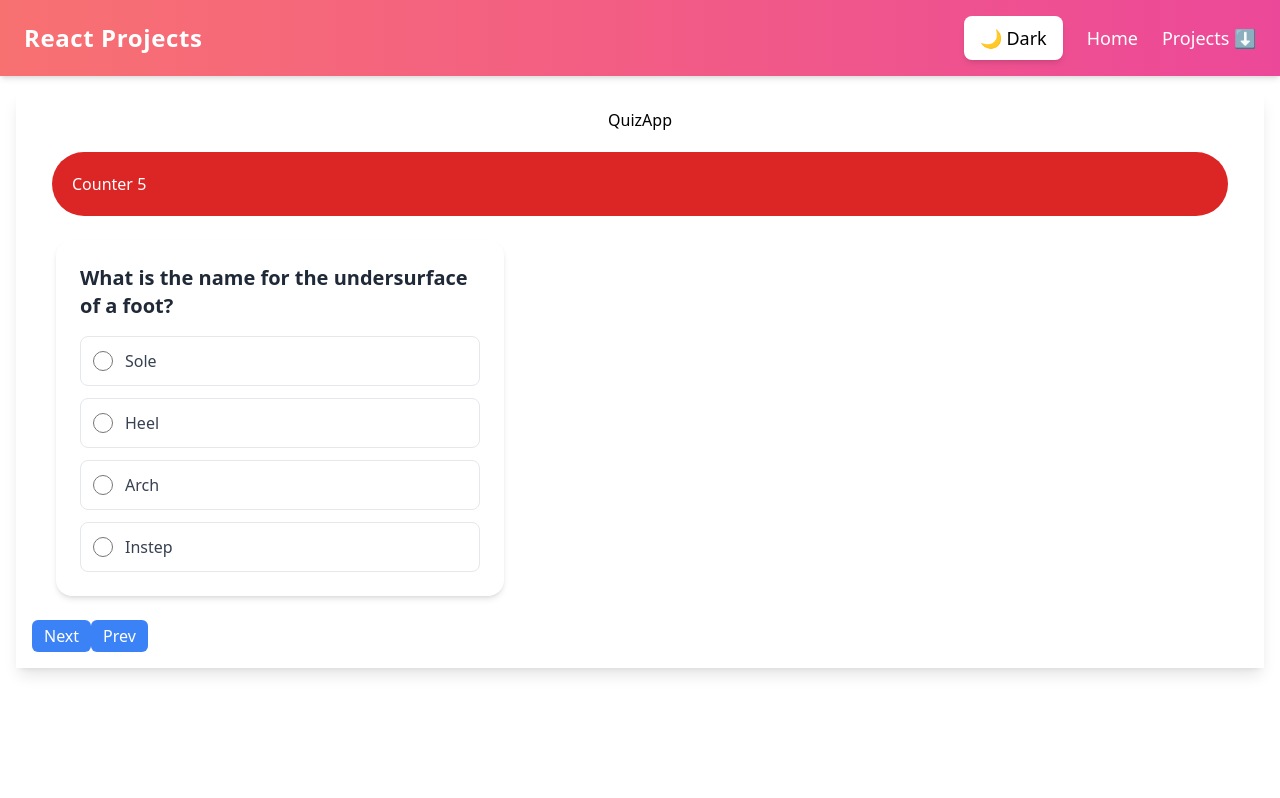
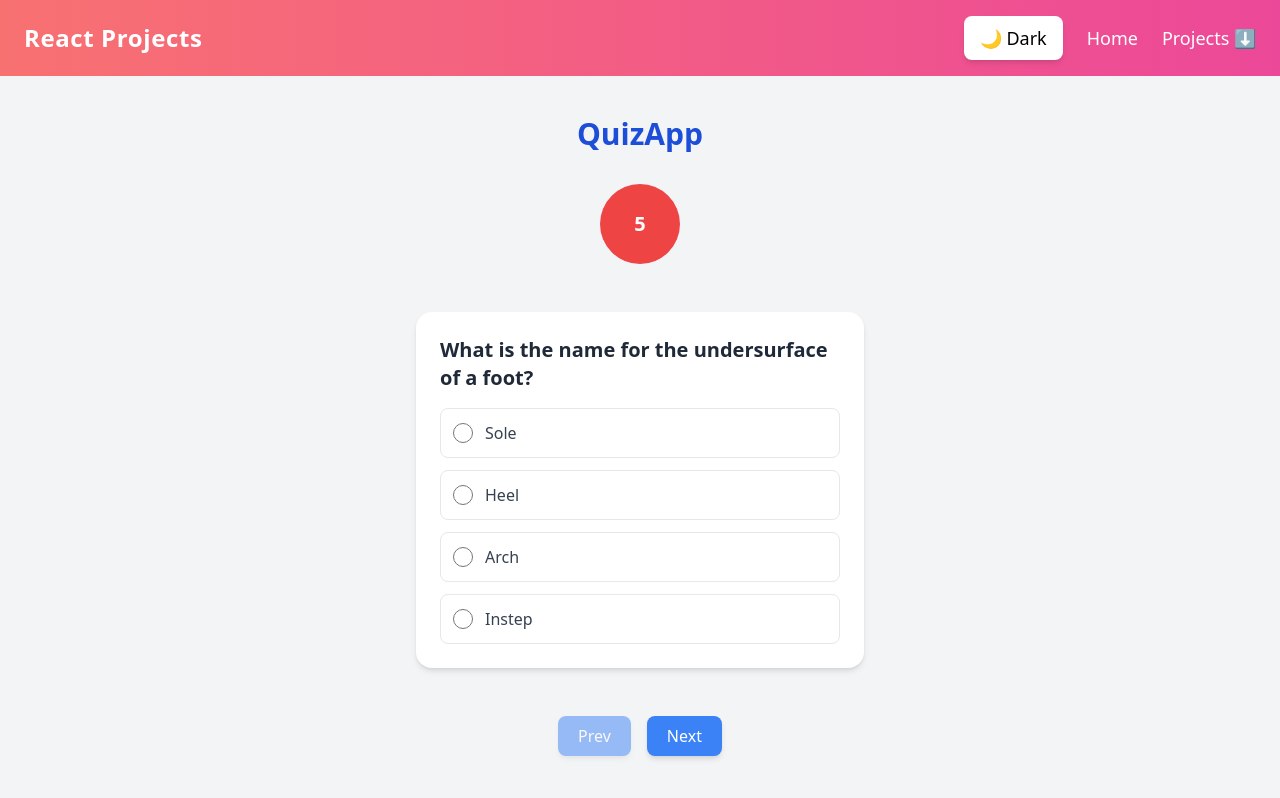
Before and after one commit to yssambare12/30-react-projects, a React (Create React App) app: page /quizapp in a window 1280 px wide. Shown: the top 798 px of the page. Built offline with nearby package versions, Linux system fonts and the light colour scheme.

Commit message:
chore: style updated

```diff
--- a/src/Projects/QuizApp.js/QuizApp.js
+++ b/src/Projects/QuizApp.js/QuizApp.js
@@ -8,41 +8,54 @@ const QuizApp = () => {
 
   useEffect(() => {
     if (counter >= 10) {
-      setQuizData(quizData + 1);
+      if (quizData < data.length - 1) setQuizData(quizData + 1);
       setCounter(0);
     }
+
     const timer = setInterval(() => {
       setCounter((prev) => prev + 1);
     }, 1000);
 
     return () => clearInterval(timer);
-  }, [counter]);
+  }, [counter, quizData]);
 
   return (
-    <div className="m-4 p-4 shadow-lg">
-      <h1 className="flex justify-center">QuizApp</h1>
-      {counter < 10 ? (
-        <h3 className="p-5 m-5 bg-red-600 rounded-full text-white">
-          Counter {counter}
-        </h3>
-      ) : (
-        <h3 className="p-5 m-5 bg-red-600 rounded-full text-white">
-          Time up...
-        </h3>
-      )}
+    <div className="min-h-screen bg-gray-100 flex flex-col items-center py-10">
+      <h1 className="text-3xl font-bold mb-8 text-blue-700">QuizApp</h1>
+
+      {/* Timer */}
+      <div className="mb-6">
+        <div
+          className={`w-20 h-20 flex items-center justify-center rounded-full text-white text-xl font-bold ${
+            counter < 10 ? "bg-red-500" : "bg-gray-400"
+          }`}
+        >
+          {counter < 10 ? counter : "Time Up"}
+        </div>
+      </div>
+
+      {/* Quiz Card */}
       <QuizModel qdata={data[quizData]} />
-      <button
-        className="bg-blue-500 rounded-md px-3 py-1 text-white "
-        onClick={() => setQuizData(quizData + 1)}
-      >
-        Next
-      </button>
-      <button
-        className="bg-blue-500 rounded-md px-3 py-1 text-white "
-        onClick={() => setQuizData(quizData - 1)}
-      >
-        Prev
-      </button>
+
+      {/* Navigation Buttons */}
+      <div className="flex space-x-4 mt-6">
+        <button
+          className="bg-blue-500 hover:bg-blue-600 transition text-white px-5 py-2 rounded-lg shadow-md disabled:opacity-50"
+          onClick={() => setQuizData((prev) => Math.max(prev - 1, 0))}
+          disabled={quizData === 0}
+        >
+          Prev
+        </button>
+        <button
+          className="bg-blue-500 hover:bg-blue-600 transition text-white px-5 py-2 rounded-lg shadow-md disabled:opacity-50"
+          onClick={() =>
+            setQuizData((prev) => Math.min(prev + 1, data.length - 1))
+          }
+          disabled={quizData === data.length - 1}
+        >
+          Next
+        </button>
+      </div>
     </div>
   );
 };
```
